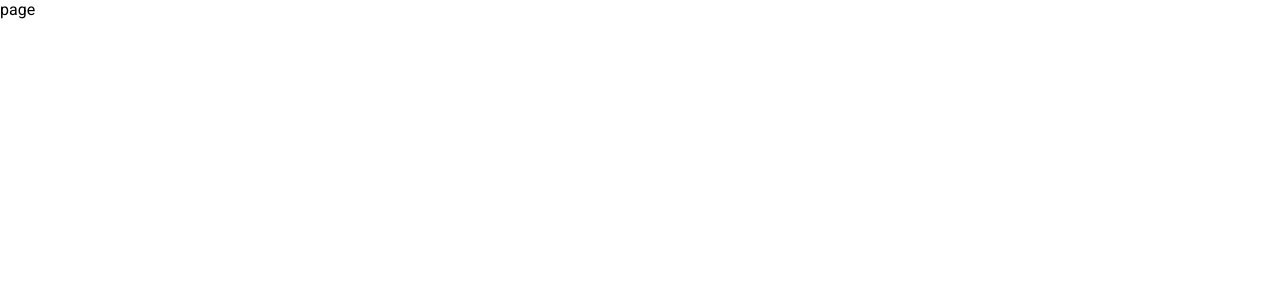
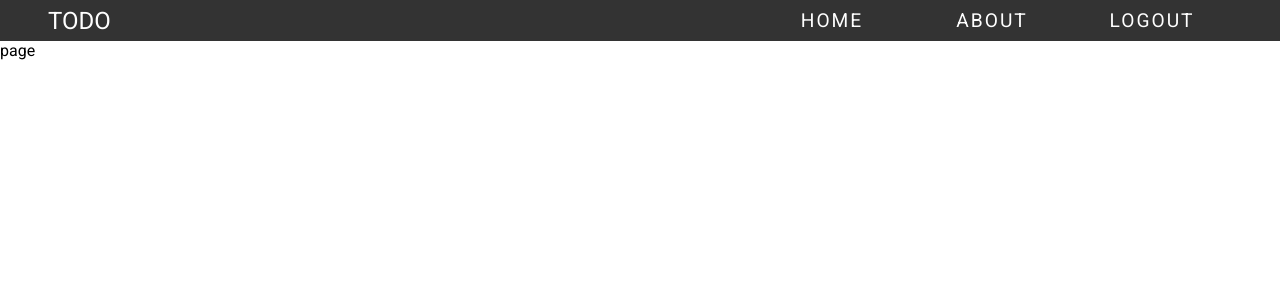
Before and after one commit to killshotxd/todo-next, a Next.js app: page / in a window 1280 px wide. Shown: the top 300 px of the page. Built offline with nearby package versions, Linux system fonts and the light colour scheme.

Commit message:
Context Api from client to server wrap

```diff
--- /dev/null
+++ b/src/app/Header.jsx
@@ -0,0 +1,21 @@
+import Link from "next/link";
+import React from "react";
+import { LogOutBtn } from "../components/Clients";
+const header = () => {
+  return (
+    <div className="header">
+      <div>
+        <h2>Todo</h2>
+      </div>
+
+      <article>
+        <Link href={"/"}>Home</Link>
+        <Link href={"/about"}>About</Link>
+        {/* <Link href={"/login"}>Login</Link> */}
+        <LogOutBtn />
+      </article>
+    </div>
+  );
+};
+
+export default header;
--- a/src/app/layout.js
+++ b/src/app/layout.js
@@ -1,5 +1,6 @@
 import "../../styles/app.scss";
-
+import Header from "./Header";
+import { ContextProvider } from "@/components/Clients";
 export const metadata = {
   title: "Todo App",
   description: "Full Stack To do app",
@@ -8,7 +9,14 @@ export const metadata = {
 export default function RootLayout({ children }) {
   return (
     <html lang="en">
-      <body>{children}</body>
+      <body>
+        <ContextProvider>
+          <>
+            <Header />
+            {children}
+          </>
+        </ContextProvider>
+      </body>
     </html>
   );
 }
--- /dev/null
+++ b/src/components/Clients.jsx
@@ -0,0 +1,24 @@
+"use client";
+
+import { useState, createContext } from "react";
+
+export const Context = createContext({ user: {} });
+
+export const ContextProvider = ({ children }) => {
+  const [user, setUser] = useState({});
+  return (
+    <Context.Provider value={{ user, setUser }}>{children}</Context.Provider>
+  );
+};
+
+export const LogOutBtn = () => {
+  const logOutHandler = () => {
+    alert("Logged Out");
+  };
+
+  return (
+    <button className="btn" onClick={logOutHandler}>
+      LogOut
+    </button>
+  );
+};
```
